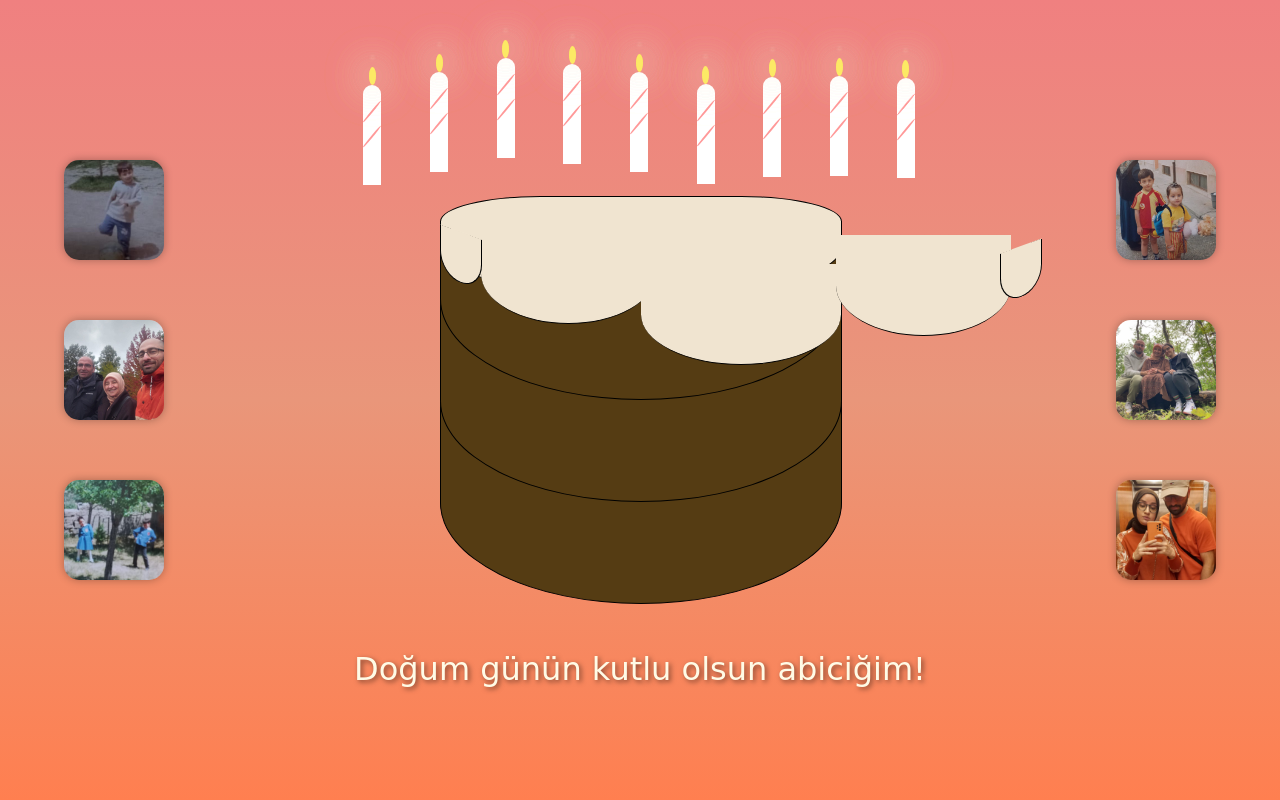
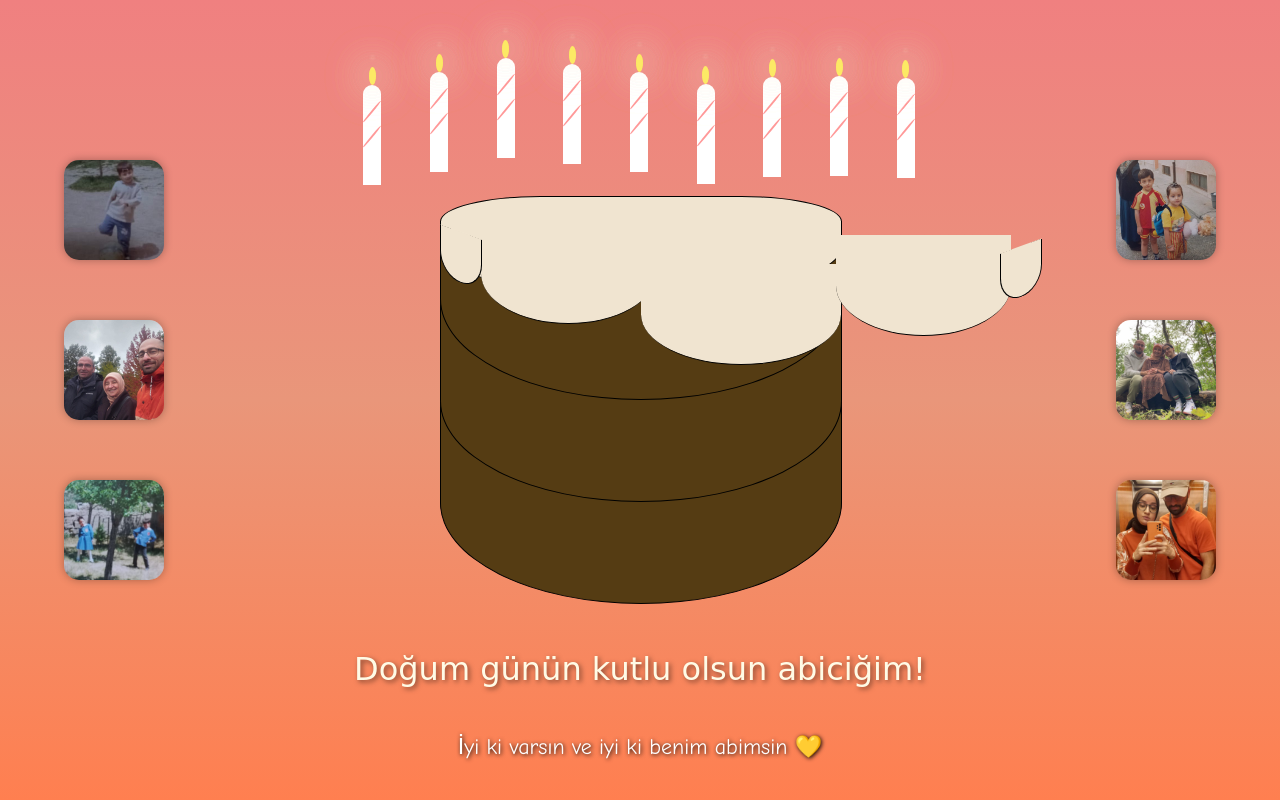
Before and after one commit to dilekodd/birthday_abim, a plain HTML site: page index.html in a window 1280 px wide. Drawn offline with Linux system fonts and the light colour scheme.

Commit message:
Update index.html

```diff
--- a/index.html
+++ b/index.html
@@ -8,7 +8,7 @@
       media="all"
       href="birthday-cake.css"
     />
-    <title>Birthday Cake</title>
+    <title>İyi ki doğdun Abiciğim 🎂</title>
 
     <style>
       body {
@@ -124,5 +124,18 @@
     </div>
 
     <div id="message_container" class="message"></div>
+
+    <div id="note" style="
+      position:absolute;
+      bottom:5vh;
+      left:50%;
+      transform:translateX(-50%);
+      font-size:clamp(16px,2vw,22px);
+      color:white;
+      text-shadow:1px 1px 4px black;
+      font-family:'Comic Sans MS', cursive;
+      text-align:center;">
+      İyi ki varsın ve iyi ki benim abimsin 💛
+    </div>
   </body>
 </html>
```
